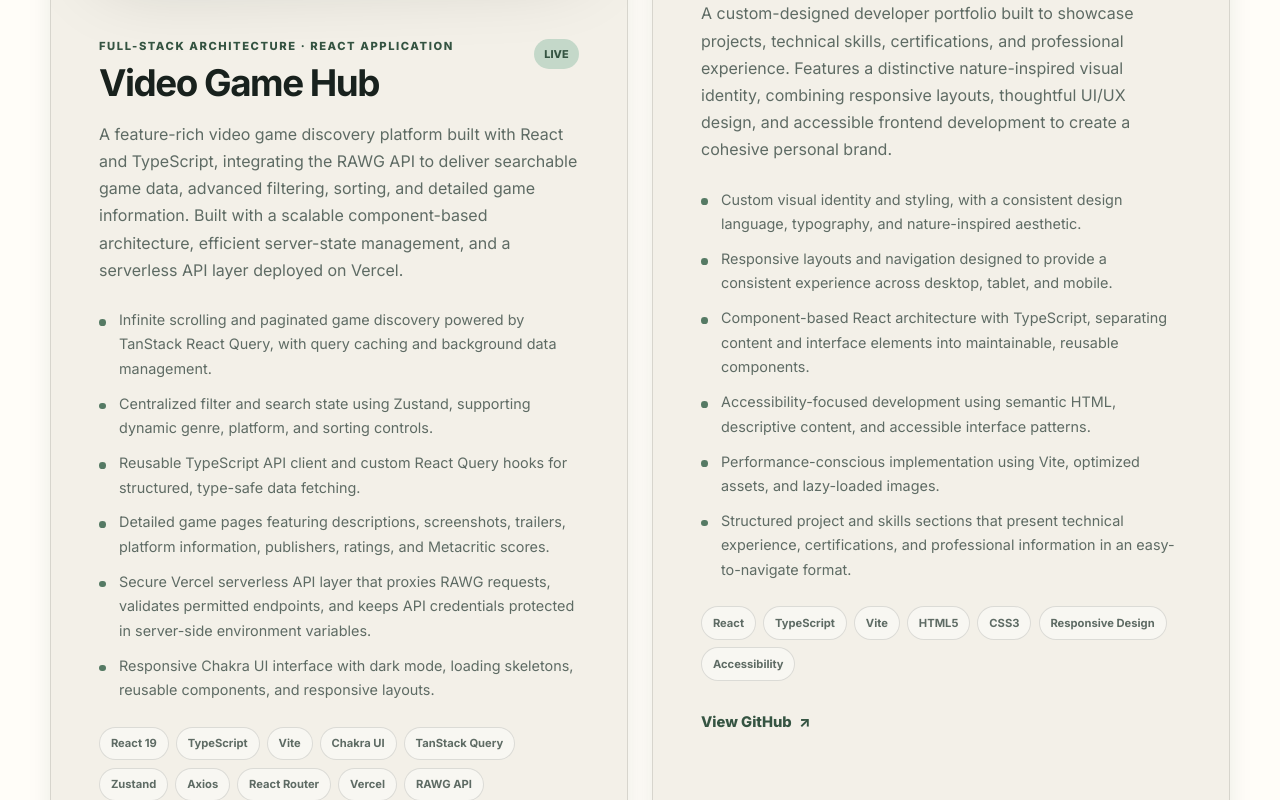
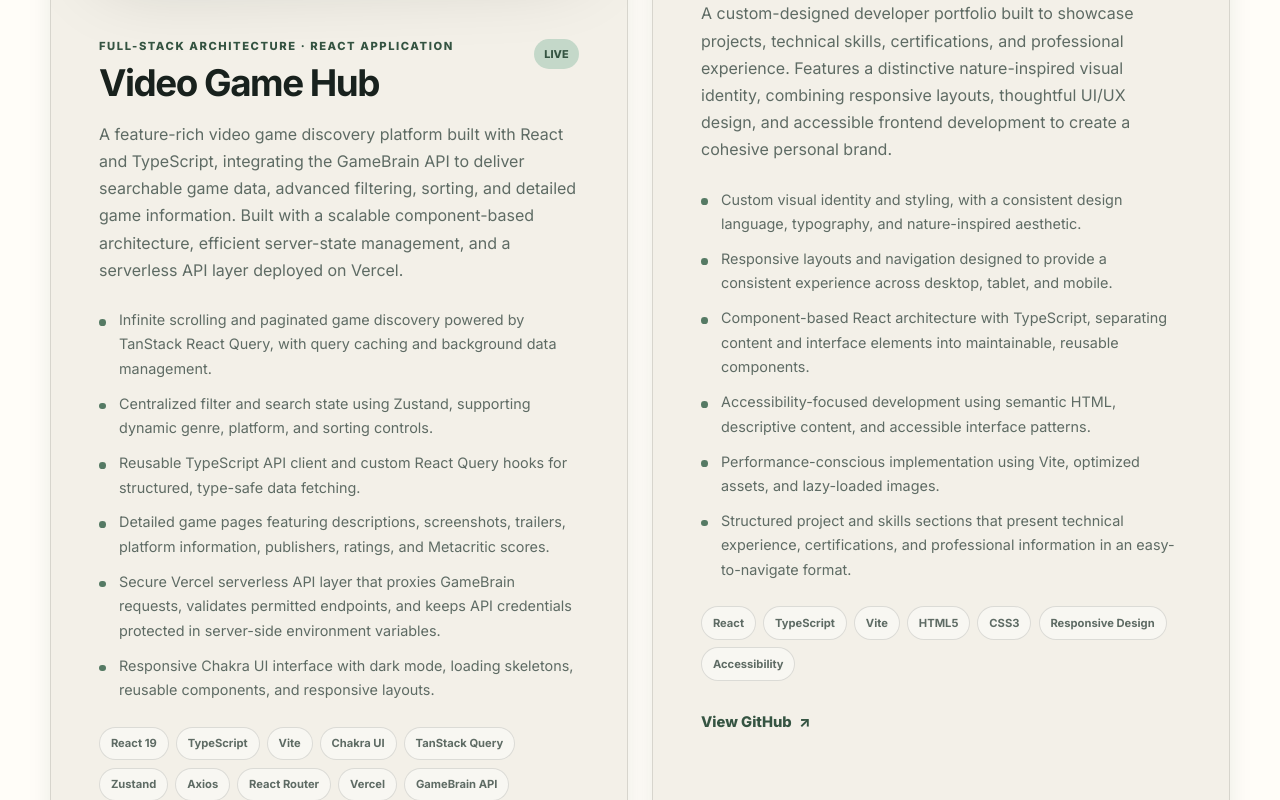
Before and after one commit to BRoseFE/portfolio, a React (Vite) app: page / in a window 1280 px wide. Shown: the part 3200-4000 px from the top of the page. Built offline with nearby package versions, Linux system fonts and the light colour scheme; a web font is replaced by a local one.

Commit message:
Update projects section

```diff
--- a/src/components/Projects.tsx
+++ b/src/components/Projects.tsx
@@ -185,7 +185,7 @@ function Projects() {
 							<p>
 								A feature-rich video game discovery platform
 								built with React and TypeScript, integrating the
-								RAWG API to deliver searchable game data,
+								GameBrain API to deliver searchable game data,
 								advanced filtering, sorting, and detailed game
 								information. Built with a scalable
 								component-based architecture, efficient
@@ -217,10 +217,10 @@ function Projects() {
 								</li>
 								<li>
 									Secure Vercel serverless API layer that
-									proxies RAWG requests, validates permitted
-									endpoints, and keeps API credentials
-									protected in server-side environment
-									variables.
+									proxies GameBrain requests, validates
+									permitted endpoints, and keeps API
+									credentials protected in server-side
+									environment variables.
 								</li>
 								<li>
 									Responsive Chakra UI interface with dark
@@ -242,7 +242,7 @@ function Projects() {
 								<li>Axios</li>
 								<li>React Router</li>
 								<li>Vercel</li>
-								<li>RAWG API</li>
+								<li>GameBrain API</li>
 							</ul>
 
 							<div className="project-links">
```
